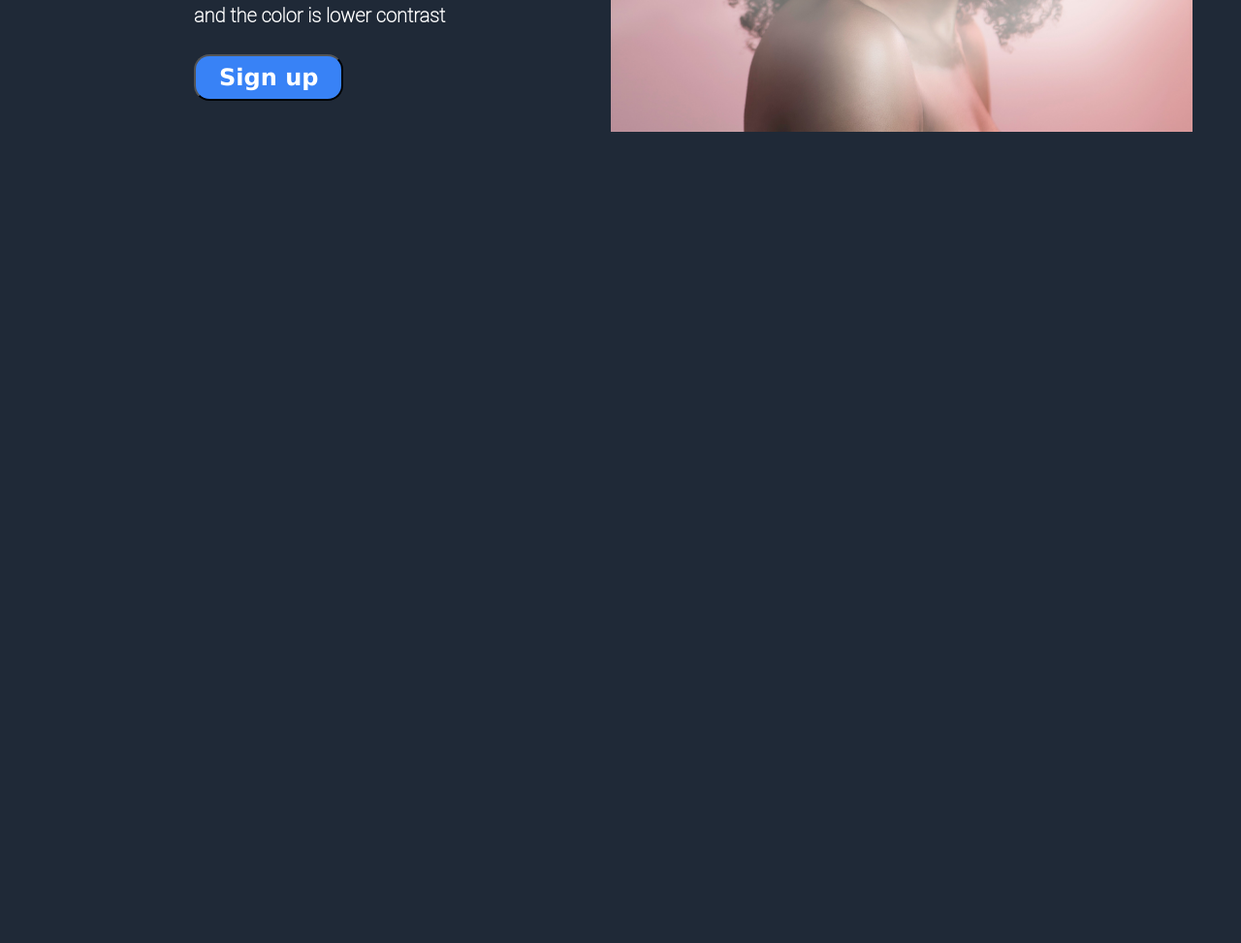
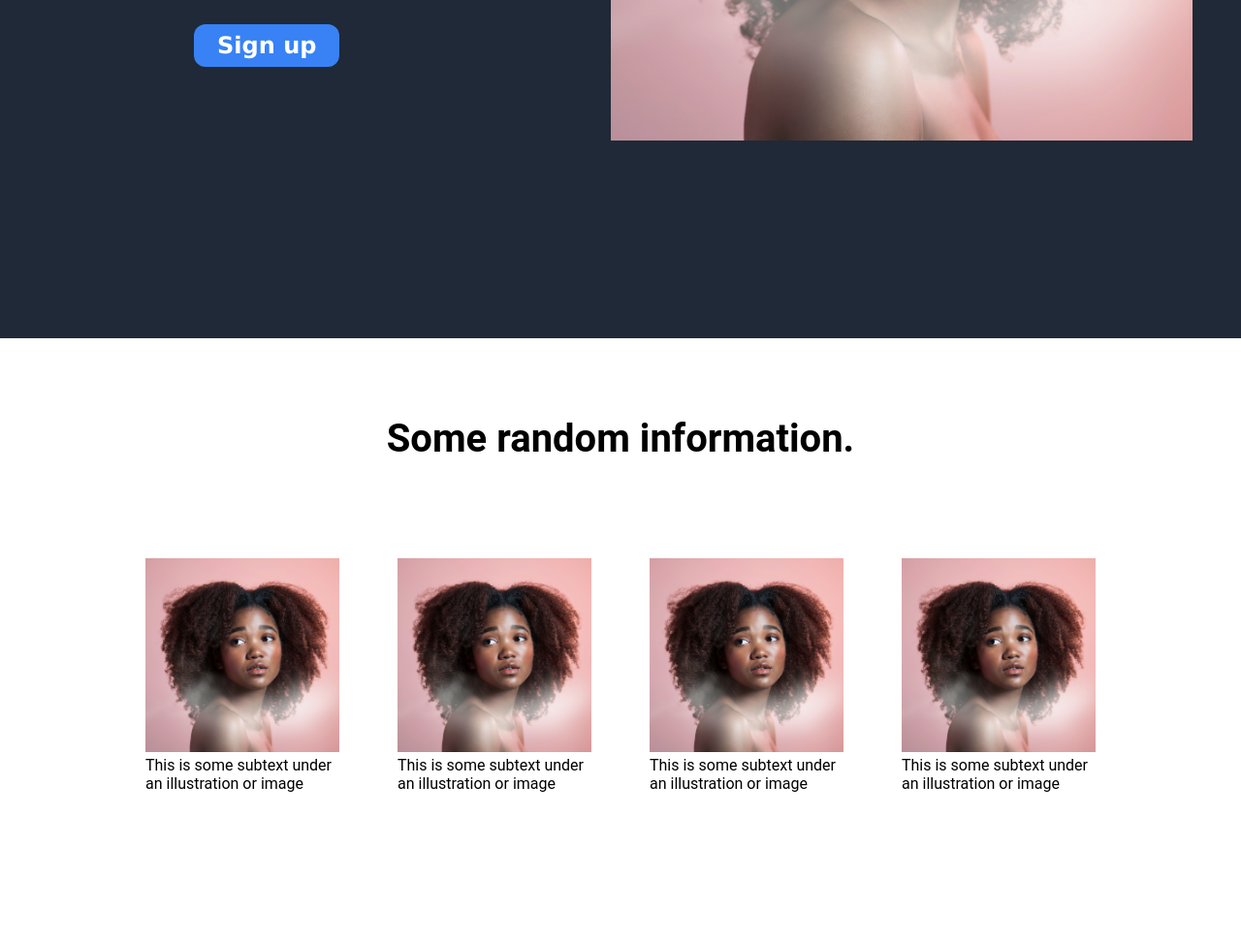
Before and after one commit to Cyber-mandalorian/Odin_first_landing_page_project, a plain HTML site: page index.html in a window 1280 px wide. Shown: the part 667-1640 px from the top of the page at 97% size. Before the commit the page ends 807 px from the top, so only its background shows below. Drawn offline with Linux system fonts and the light colour scheme.

Commit message:
new section built

```diff
--- a/index.html
+++ b/index.html
@@ -11,10 +11,10 @@
     <!-- NAV SECTION -->
 
     <nav class="navbar">
-        <div class="logo item">
+        <div class="logo">
             <a href="#navbar" class="logo_name">Header Logo</a>
         </div>
-        <div class="nav_links item">
+        <div class="nav_links">
             <ul>
                 <li>header link one</li>
                 <li>header link two</li>
@@ -36,5 +36,36 @@
         </div>
     </section>
 
+    <!-- SECTION ONE -->
+    <section class="section_one">
+        <h2>
+            Some random information.
+        </h2>
+        <div class="container">
+            <div class="item_one">
+                <img src="images/hero_image.jpg" alt="bsg">
+
+                <p> This is some subtext under an illustration or image</p>
+            </div>
+
+            <div class="item_one">
+                <img src="images/hero_image.jpg" alt="bsg">
+
+                <p> This is some subtext under an illustration or image</p>
+            </div>
+
+            <div class="item_one">
+                <img src="images/hero_image.jpg" alt="bsg">
+
+                <p> This is some subtext under an illustration or image</p>
+            </div>
+
+            <div class="item_one">
+                <img src="images/hero_image.jpg" alt="bsg">
+
+                <p> This is some subtext under an illustration or image</p>
+            </div>
+        </div>
+    </section>
 </body>
 </html>
--- a/styles.css
+++ b/styles.css
@@ -2,18 +2,19 @@
     background-color: #1F2937;
     font-family: roboto;
     color: white;
-
+    margin: 0px;
+    padding: 0px;
 }
 body{
-    margin: 0px 200px;
+    /* margin: 0px 200px; */
     padding: 0px;
 }
 .navbar{
     display: flex;
     justify-content: space-between;
     align-items: baseline;
-    padding: 16px 16px;
     margin-bottom: 120px;
+    padding: 32px 200px;
 }
 
 .logo a{
@@ -34,6 +35,8 @@ ul{
     display: flex;
     justify-content: space-between;
     align-items: center;
+    margin-bottom: 200px;
+    padding: 0px 200px;
 }
 .hero_left{
     /* max-width: 600px; */
@@ -63,7 +66,48 @@ ul{
     font-size: 24px;
     background-color: #3882f6;
     padding: 8px 24px;
-    border-radius: 16px;
+    border-radius: 12px;
+    border: 0px;
     font-weight: bold;
     font-family: Verdana, Geneva, Tahoma, sans-serif;
 }
+
+.section_one{
+    padding: 0px 200px 240px 200px;
+    background-color: white;
+
+
+}
+.section_one img{
+    width: 200px;
+    height: auto;
+}
+
+.section_one h2{
+    text-align: center;
+    font-size: 40px;
+    padding-top: 80px;
+    margin-bottom: 100px;
+    background-color: white;
+    color: black;
+}
+
+.section_one .container{
+    display: flex;
+    justify-content: center;
+    gap: 60px;
+    background-color: white;
+
+
+}
+
+.section_one p{
+    width: 200px;
+    color: black;
+    background-color: white;
+
+}
+
+.section_one .container div{
+    background-color: white;
+}
```
